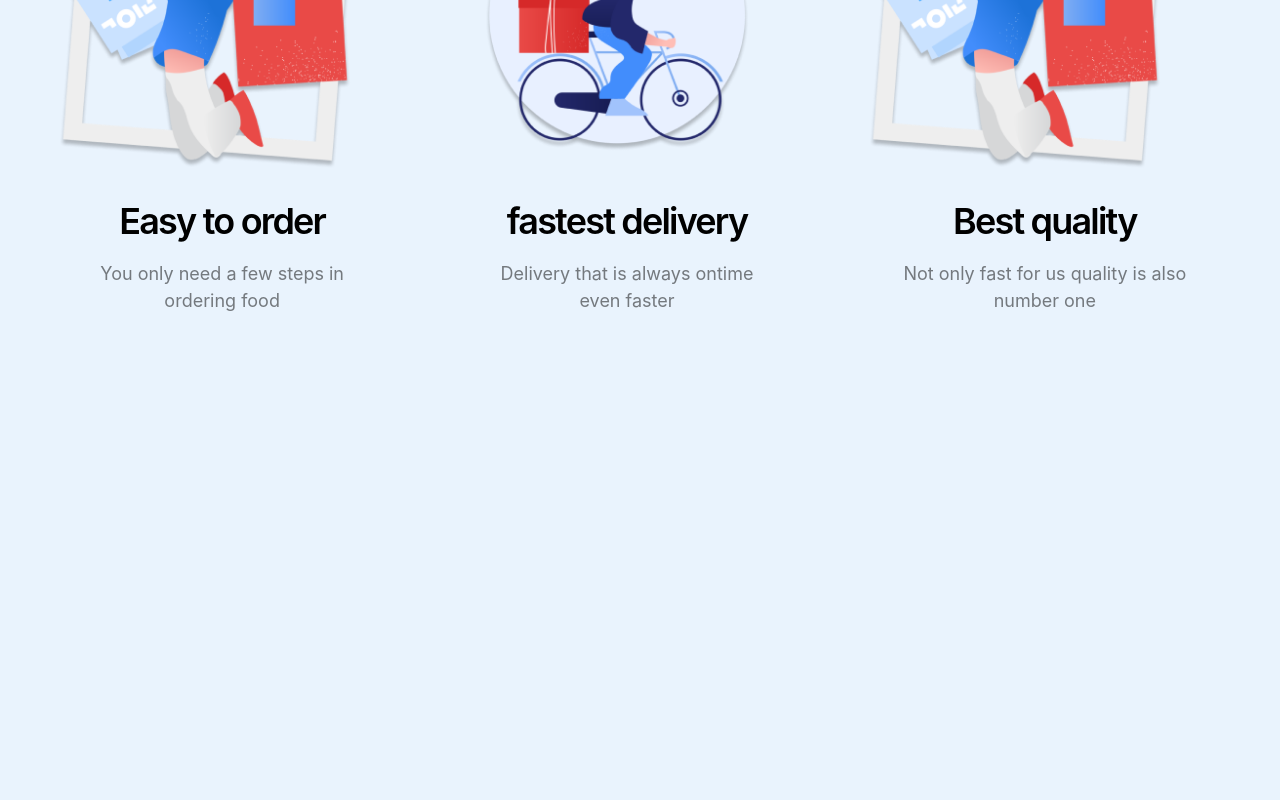
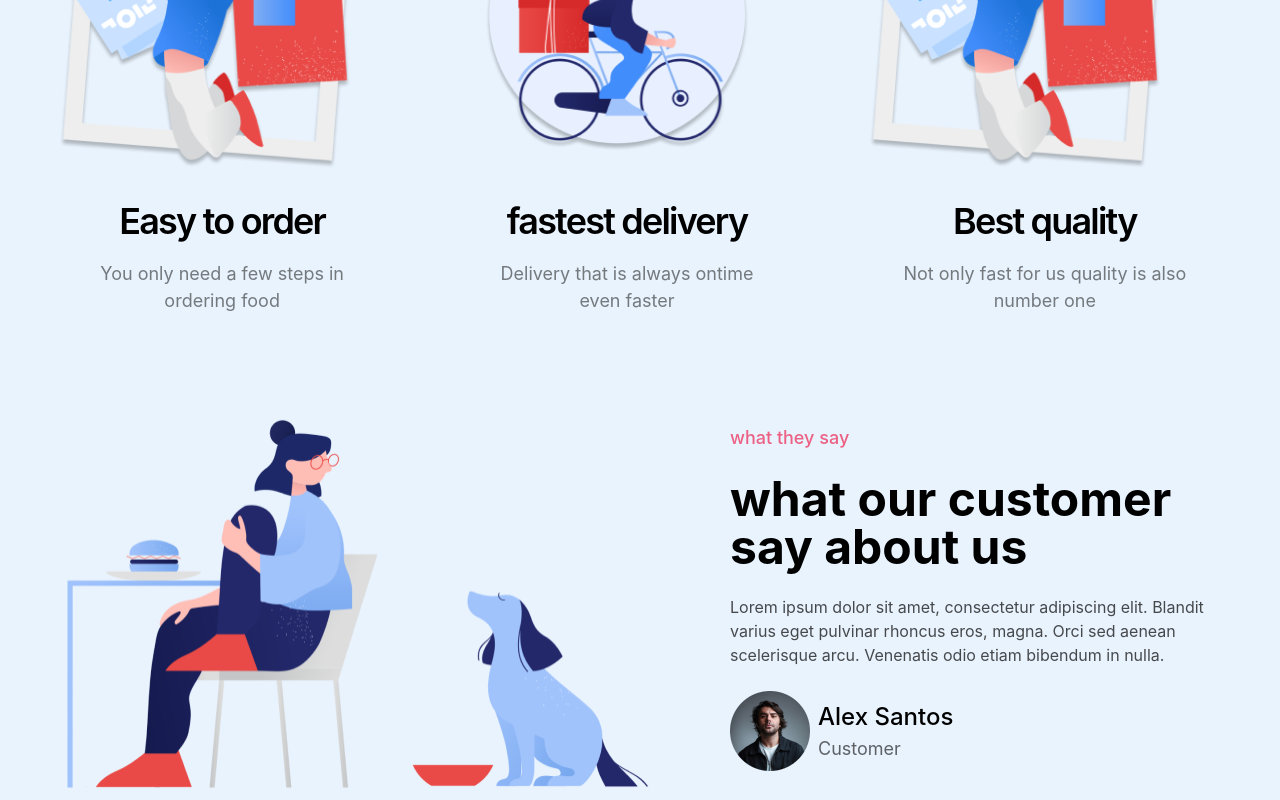
Before and after one commit to hassanfathy23/restaurant, a Next.js app: page / in a window 1280 px wide. Shown: the part 1387-2187 px from the top of the page. Before the commit the page ends 1781 px from the top, so only its background shows below. Built offline with nearby package versions, Linux system fonts and the light colour scheme.

Commit message:
added testimonials comp

```diff
--- /dev/null
+++ b/components/Testimonials.tsx
@@ -0,0 +1,29 @@
+import Image from "next/image";
+
+export default function Testimonials() {
+  return (
+    <div className="flex flex-row gap-20 justify-evenly items-center">
+      <div className="relative w-[610px] h-[406px]">
+        <Image src="/images/clip-waiting.png" alt="image" fill />
+      </div>
+      <div className="w-[510px] flex flex-col gap-6">
+        <p className="text-[#EC6083] font-medium text-[18px]">what they say</p>
+        <h2 className=" font-bold text-[48px] leading-none">
+          what our customer say about us
+        </h2>
+        <p className="text-black/70">
+          Lorem ipsum dolor sit amet, consectetur adipiscing elit. Blandit
+          varius eget pulvinar rhoncus eros, magna. Orci sed aenean scelerisque
+          arcu. Venenatis odio etiam bibendum in nulla.
+        </p>
+        <div className="flex flex-row items-center gap-2">
+          <Image src="/images/image1.png" width="80" height="80" alt="image" />
+          <div className="flex flex-col">
+            <h3 className="font-medium text-[24px]">Alex Santos</h3>
+            <p className="text-[18px] text-black/60">Customer</p>
+          </div>
+        </div>
+      </div>
+    </div>
+  );
+}
--- a/pages/index.tsx
+++ b/pages/index.tsx
@@ -1,5 +1,6 @@
 import Hero from "../components/Hero";
 import Navbar from "../components/Navbar";
+import Testimonials from "../components/Testimonials";
 import WhatWeServe from "../components/WhatWeServe";
 
 export default function Home() {
@@ -8,6 +9,7 @@ export default function Home() {
       <Navbar />
       <Hero />
       <WhatWeServe />
+      <Testimonials />
     </div>
   )
 }
```
Also changed, not shown: public/images/clip-waiting.png (added), public/images/image1.png (added).
